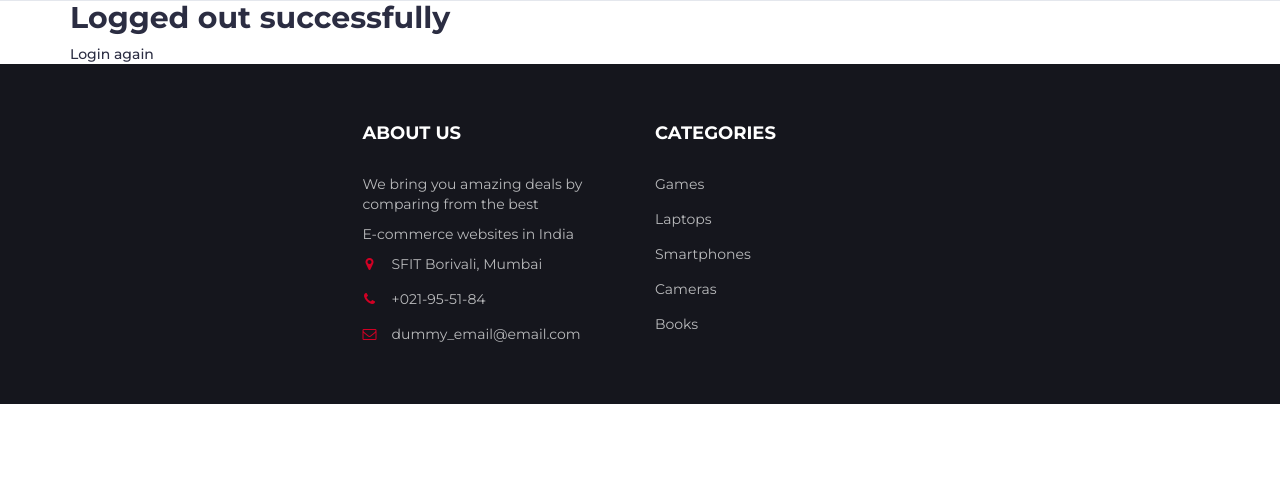
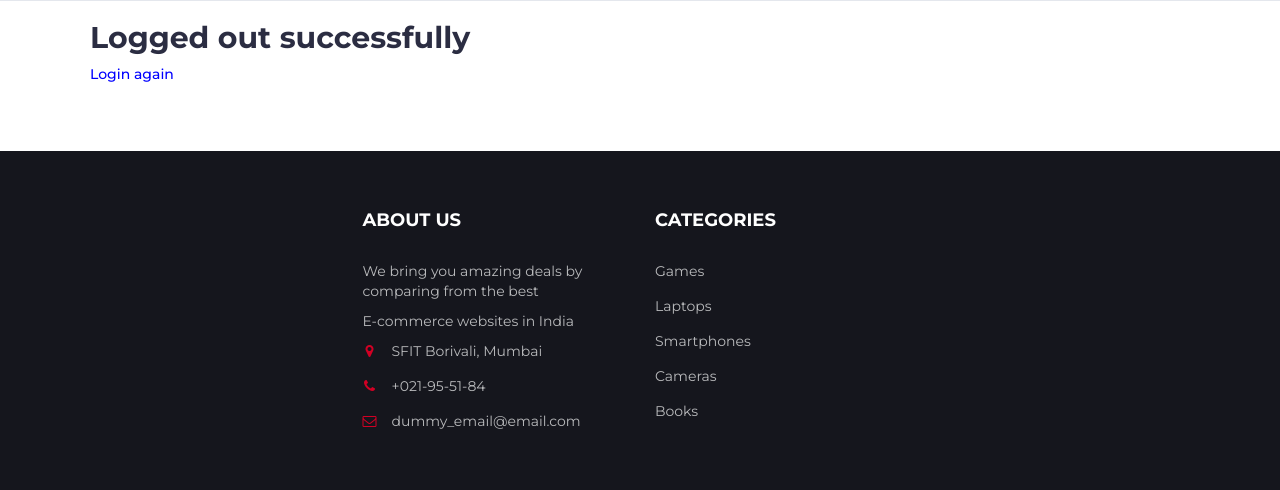
Before and after one commit to kamathprasad9/django-web-scrapper, a Django app: page /logout/ in a window 1280 px wide. Shown: the part 206-696 px from the top of the page. Run offline with Django 3.2, Linux system fonts and the light colour scheme; some libraries are stand-ins or nearby versions.

Commit message:
Fix logout
* Add new padding and height to div
* Modifies link element

```diff
--- a/django_project/scrape/static/scrape/css/style.css
+++ b/django_project/scrape/static/scrape/css/style.css
@@ -2188,3 +2188,18 @@ textarea.input {
     margin-top: 10px;
   }
 }
+
+
+.message {
+  height: 150px;
+  padding: 20px;
+}
+
+.login-url {
+  color: blue;
+}
+
+.login-url:hover {
+  color: red;
+  text-decoration: underline;
+}
--- a/django_project/scrape/templates/scrape/base.html
+++ b/django_project/scrape/templates/scrape/base.html
@@ -120,7 +120,7 @@
 </header>
 
 
-<main role="main" class="container">
+<main role="main " class="container">
     <div class="row">
       <div class="col-md-8">
         {% if messages %}
--- a/django_project/users/templates/users/logout.html
+++ b/django_project/users/templates/users/logout.html
@@ -1,8 +1,8 @@
 {% extends "scrape/base.html" %}
 {% load crispy_forms_tags %}
 {% block content %}
-    <div class="content-section">
+    <div class="content-section message">
         <h2>Logged out successfully</h2>
-        <a href="{%url 'login' %}">Login again</a>
+        <a class="login-url" href="{%url 'login' %}">Login again</a>
     </div>
 {% endblock content %}
```
Also changed, not shown: django_project/db.sqlite3.
